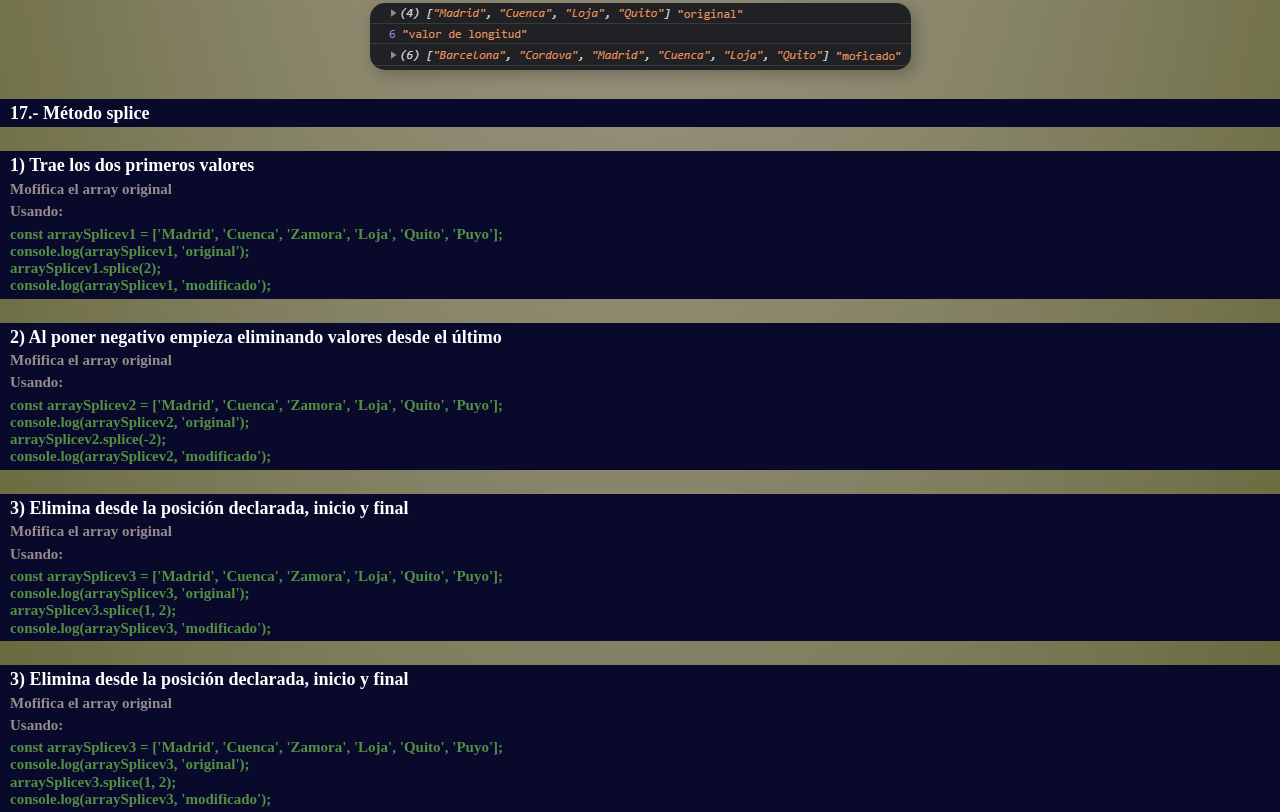
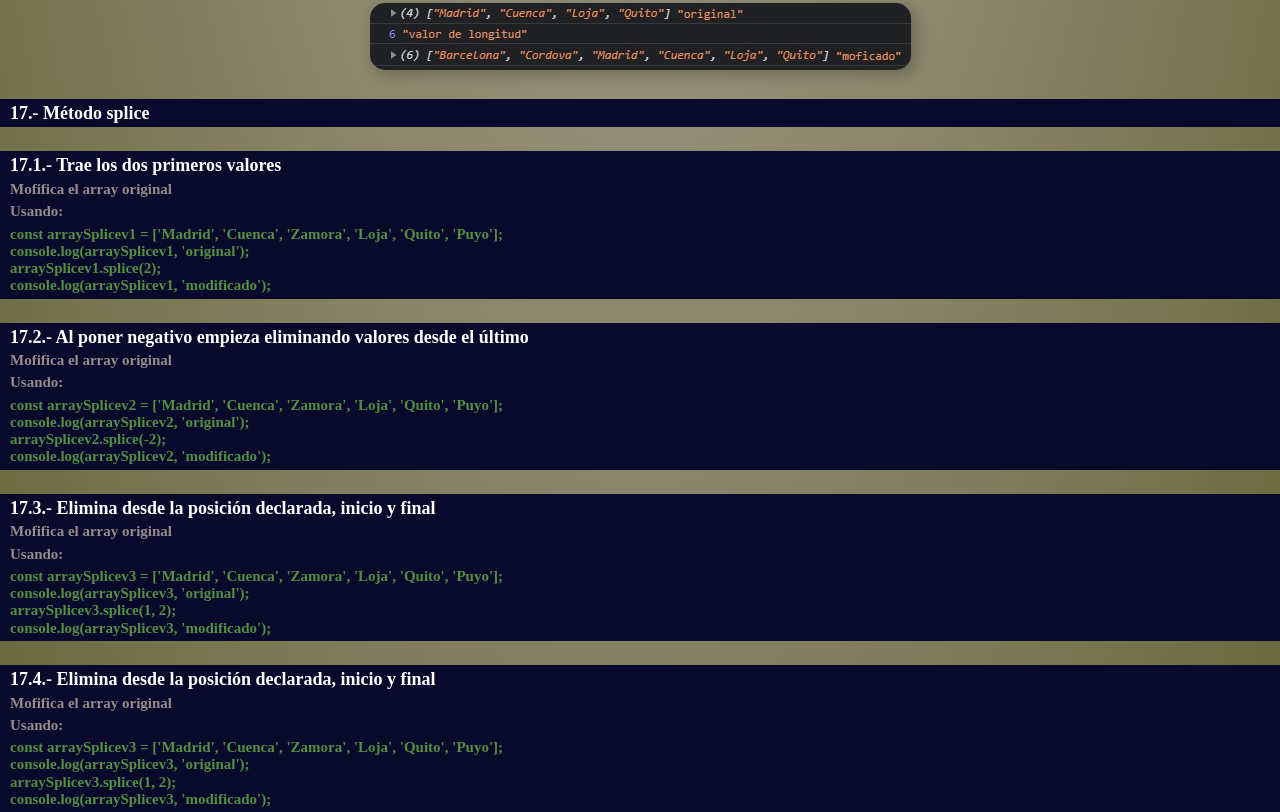
Before and after one commit to Chrisxavix/JavaScript, a plain HTML site: page clases/04-Arrays/arrays.html in a window 1280 px wide. Shown: the part 4350-5162 px from the top of the page. Drawn offline with Linux system fonts and the light colour scheme.

```diff
--- a/clases/04-Arrays/arrays.html
+++ b/clases/04-Arrays/arrays.html
@@ -365,7 +365,7 @@
 
         <section>
             <div class="itemInfo">
-                <h3 class="itemInfo__title">1) Trae los dos primeros valores</h3>
+                <h3 class="itemInfo__title">17.1.- Trae los dos primeros valores</h3>
                 <h4 class="itemInfo__subtitle">
                     Mofifica el array original
                 </h4>
@@ -385,7 +385,7 @@
 
         <section>
             <div class="itemInfo">
-                <h3 class="itemInfo__title">2) Al poner negativo empieza eliminando valores desde el último </h3>
+                <h3 class="itemInfo__title">17.2.- Al poner negativo empieza eliminando valores desde el último </h3>
                 <h4 class="itemInfo__subtitle">
                     Mofifica el array original
                 </h4>
@@ -405,7 +405,7 @@
 
         <section>
             <div class="itemInfo">
-                <h3 class="itemInfo__title">3) Elimina desde la posición declarada, inicio y final</h3>
+                <h3 class="itemInfo__title">17.3.- Elimina desde la posición declarada, inicio y final</h3>
                 <h4 class="itemInfo__subtitle">
                     Mofifica el array original
                 </h4>
@@ -425,7 +425,7 @@
 
         <section>
             <div class="itemInfo">
-                <h3 class="itemInfo__title">3) Elimina desde la posición declarada, inicio y final</h3>
+                <h3 class="itemInfo__title">17.4.- Elimina desde la posición declarada, inicio y final</h3>
                 <h4 class="itemInfo__subtitle">
                     Mofifica el array original
                 </h4>
```
